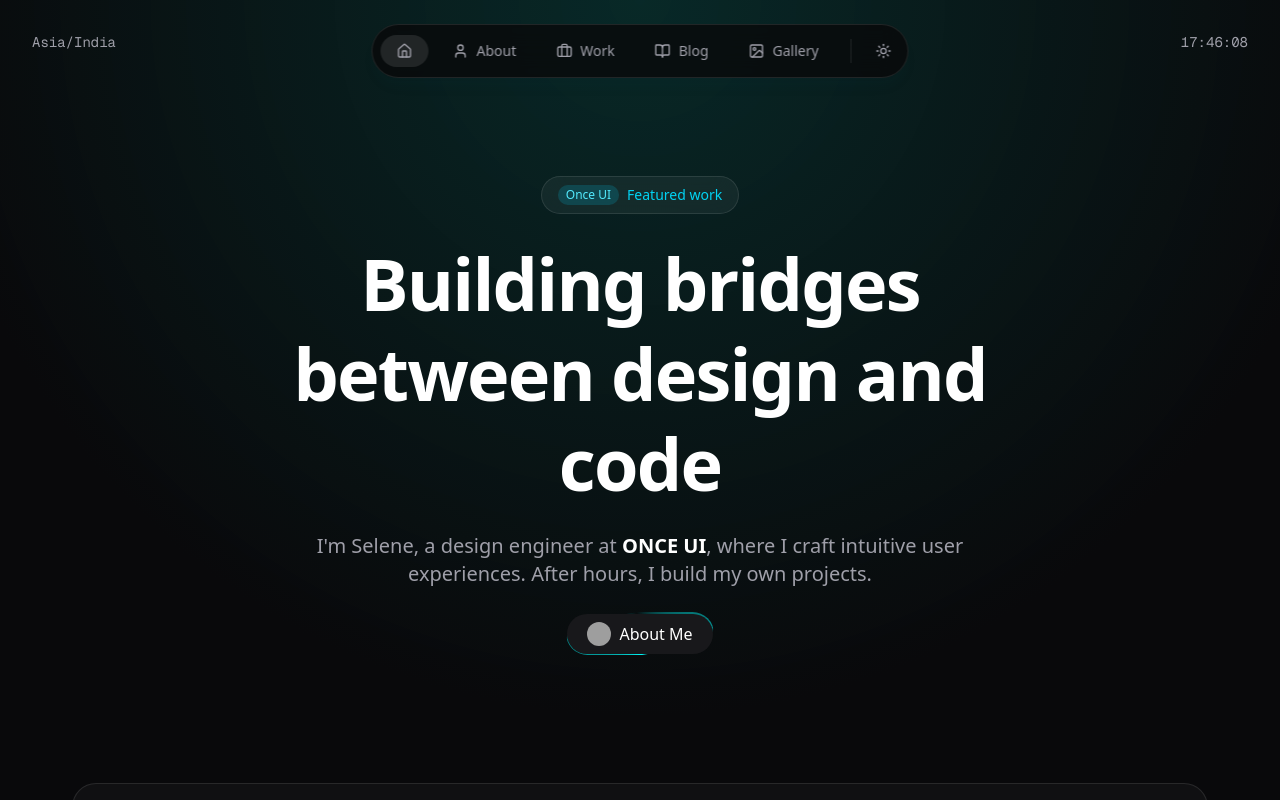
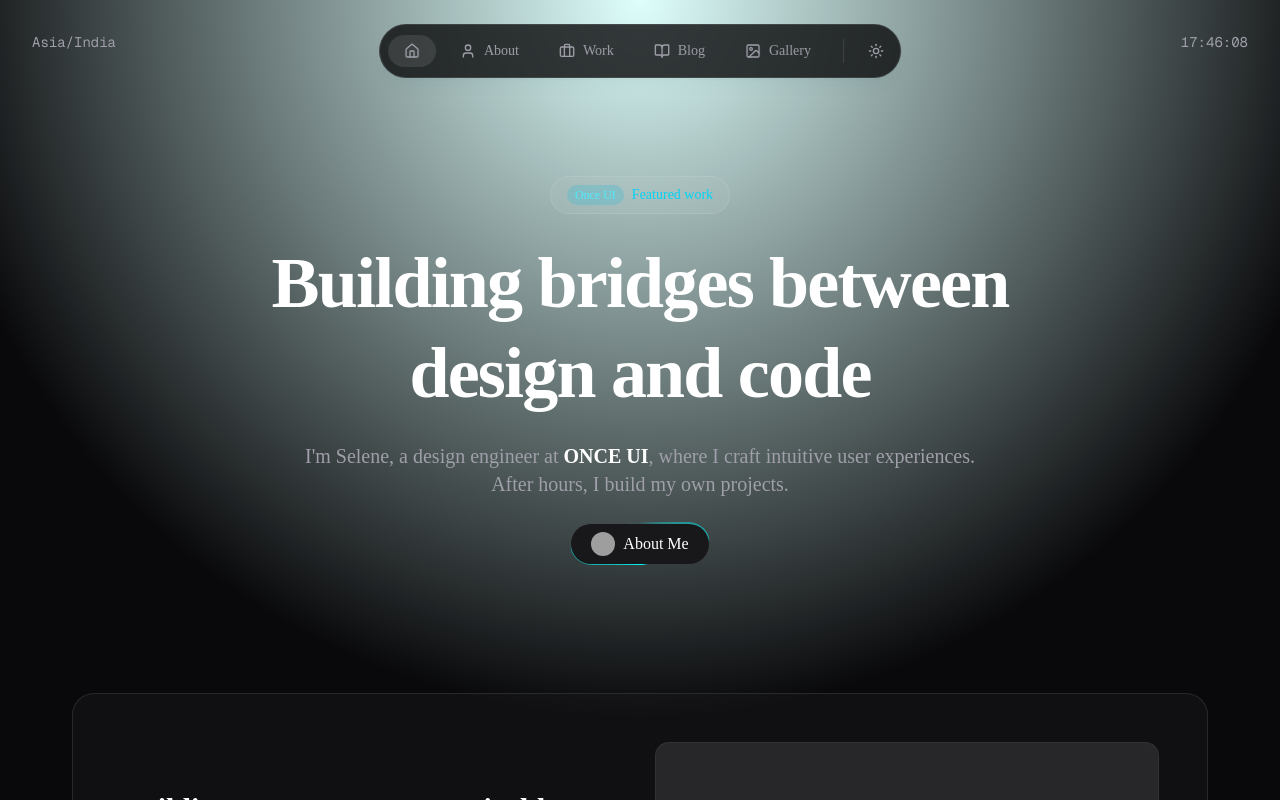
Before and after one commit to codexAbhi007/portfoliov1, a Next.js app: page / in a window 1280 px wide. Shown: the top 800 px of the page. Built offline with nearby package versions, Linux system fonts and the light colour scheme; grey boxes are pictures that could not be loaded.

Commit message:
feat: initial commit

```diff
--- a/src/app/globals.css
+++ b/src/app/globals.css
@@ -1,29 +1,91 @@
 @import "tailwindcss";
+@import "tw-animate-css";
+@import "shadcn/tailwind.css";
 
 @custom-variant dark (&:is(.dark *));
 html {
   scroll-behavior: smooth;
 }
-:root {
-  --background: #fafafa;
-  --foreground: #09090b;
-}
 
 .dark {
-  --background: #09090b;
-  --foreground: #fafafa;
+  --background: oklch(0.145 0 0);
+  --foreground: oklch(0.985 0 0);
+  --card: oklch(0.205 0 0);
+  --card-foreground: oklch(0.985 0 0);
+  --popover: oklch(0.205 0 0);
+  --popover-foreground: oklch(0.985 0 0);
+  --primary: oklch(0.922 0 0);
+  --primary-foreground: oklch(0.205 0 0);
+  --secondary: oklch(0.269 0 0);
+  --secondary-foreground: oklch(0.985 0 0);
+  --muted: oklch(0.269 0 0);
+  --muted-foreground: oklch(0.708 0 0);
+  --accent: oklch(0.269 0 0);
+  --accent-foreground: oklch(0.985 0 0);
+  --destructive: oklch(0.704 0.191 22.216);
+  --border: oklch(1 0 0 / 10%);
+  --input: oklch(1 0 0 / 15%);
+  --ring: oklch(0.556 0 0);
+  --chart-1: oklch(0.809 0.105 251.813);
+  --chart-2: oklch(0.623 0.214 259.815);
+  --chart-3: oklch(0.546 0.245 262.881);
+  --chart-4: oklch(0.488 0.243 264.376);
+  --chart-5: oklch(0.424 0.199 265.638);
+  --sidebar: oklch(0.205 0 0);
+  --sidebar-foreground: oklch(0.985 0 0);
+  --sidebar-primary: oklch(0.488 0.243 264.376);
+  --sidebar-primary-foreground: oklch(0.985 0 0);
+  --sidebar-accent: oklch(0.269 0 0);
+  --sidebar-accent-foreground: oklch(0.985 0 0);
+  --sidebar-border: oklch(1 0 0 / 10%);
+  --sidebar-ring: oklch(0.556 0 0);
 }
 
 @theme inline {
   --color-background: var(--background);
   --color-foreground: var(--foreground);
-  --font-sans: var(--font-geist-sans);
+  --font-sans: var(--font-sans);
   --font-mono: var(--font-geist-mono);
+  --color-sidebar-ring: var(--sidebar-ring);
+  --color-sidebar-border: var(--sidebar-border);
+  --color-sidebar-accent-foreground: var(--sidebar-accent-foreground);
+  --color-sidebar-accent: var(--sidebar-accent);
+  --color-sidebar-primary-foreground: var(--sidebar-primary-foreground);
+  --color-sidebar-primary: var(--sidebar-primary);
+  --color-sidebar-foreground: var(--sidebar-foreground);
+  --color-sidebar: var(--sidebar);
+  --color-chart-5: var(--chart-5);
+  --color-chart-4: var(--chart-4);
+  --color-chart-3: var(--chart-3);
+  --color-chart-2: var(--chart-2);
+  --color-chart-1: var(--chart-1);
+  --color-ring: var(--ring);
+  --color-input: var(--input);
+  --color-border: var(--border);
+  --color-destructive: var(--destructive);
+  --color-accent-foreground: var(--accent-foreground);
+  --color-accent: var(--accent);
+  --color-muted-foreground: var(--muted-foreground);
+  --color-muted: var(--muted);
+  --color-secondary-foreground: var(--secondary-foreground);
+  --color-secondary: var(--secondary);
+  --color-primary-foreground: var(--primary-foreground);
+  --color-primary: var(--primary);
+  --color-popover-foreground: var(--popover-foreground);
+  --color-popover: var(--popover);
+  --color-card-foreground: var(--card-foreground);
+  --color-card: var(--card);
+  --radius-sm: calc(var(--radius) * 0.6);
+  --radius-md: calc(var(--radius) * 0.8);
+  --radius-lg: var(--radius);
+  --radius-xl: calc(var(--radius) * 1.4);
+  --radius-2xl: calc(var(--radius) * 1.8);
+  --radius-3xl: calc(var(--radius) * 2.2);
+  --radius-4xl: calc(var(--radius) * 2.6);
 }
 
 body {
   background-color: var(--background);
-  color: var(--foreground);
   font-family: var(--font-sans);
   background-attachment: fixed;
 }
@@ -52,3 +114,50 @@
 .animate-spin-slow {
   animation: spin-slow 6s linear infinite;
 }
+
+:root {
+  --background: oklch(1 0 0);
+  --foreground: oklch(0.145 0 0);
+  --card: oklch(1 0 0);
+  --card-foreground: oklch(0.145 0 0);
+  --popover: oklch(1 0 0);
+  --popover-foreground: oklch(0.145 0 0);
+  --primary: oklch(0.205 0 0);
+  --primary-foreground: oklch(0.985 0 0);
+  --secondary: oklch(0.97 0 0);
+  --secondary-foreground: oklch(0.205 0 0);
+  --muted: oklch(0.97 0 0);
+  --muted-foreground: oklch(0.556 0 0);
+  --accent: oklch(0.97 0 0);
+  --accent-foreground: oklch(0.205 0 0);
+  --destructive: oklch(0.577 0.245 27.325);
+  --border: oklch(0.922 0 0);
+  --input: oklch(0.922 0 0);
+  --ring: oklch(0.708 0 0);
+  --chart-1: oklch(0.809 0.105 251.813);
+  --chart-2: oklch(0.623 0.214 259.815);
+  --chart-3: oklch(0.546 0.245 262.881);
+  --chart-4: oklch(0.488 0.243 264.376);
+  --chart-5: oklch(0.424 0.199 265.638);
+  --radius: 0.625rem;
+  --sidebar: oklch(0.985 0 0);
+  --sidebar-foreground: oklch(0.145 0 0);
+  --sidebar-primary: oklch(0.205 0 0);
+  --sidebar-primary-foreground: oklch(0.985 0 0);
+  --sidebar-accent: oklch(0.97 0 0);
+  --sidebar-accent-foreground: oklch(0.205 0 0);
+  --sidebar-border: oklch(0.922 0 0);
+  --sidebar-ring: oklch(0.708 0 0);
+}
+
+@layer base {
+  * {
+    @apply border-border outline-ring/50;
+  }
+  body {
+    @apply bg-background text-foreground;
+  }
+  html {
+    @apply font-sans;
+  }
+}
--- /dev/null
+++ b/src/components/ui/button.tsx
@@ -0,0 +1,67 @@
+import * as React from "react"
+import { cva, type VariantProps } from "class-variance-authority"
+import { Slot } from "radix-ui"
+
+import { cn } from "@/lib/utils"
+
+const buttonVariants = cva(
+  "group/button inline-flex shrink-0 items-center justify-center rounded-lg border border-transparent bg-clip-padding text-sm font-medium whitespace-nowrap transition-all outline-none select-none focus-visible:border-ring focus-visible:ring-3 focus-visible:ring-ring/50 active:translate-y-px disabled:pointer-events-none disabled:opacity-50 aria-invalid:border-destructive aria-invalid:ring-3 aria-invalid:ring-destructive/20 dark:aria-invalid:border-destructive/50 dark:aria-invalid:ring-destructive/40 [&_svg]:pointer-events-none [&_svg]:shrink-0 [&_svg:not([class*='size-'])]:size-4",
+  {
+    variants: {
+      variant: {
+        default: "bg-primary text-primary-foreground [a]:hover:bg-primary/80",
+        outline:
+          "border-border bg-background hover:bg-muted hover:text-foreground aria-expanded:bg-muted aria-expanded:text-foreground dark:border-input dark:bg-input/30 dark:hover:bg-input/50",
+        secondary:
+          "bg-secondary text-secondary-foreground hover:bg-secondary/80 aria-expanded:bg-secondary aria-expanded:text-secondary-foreground",
+        ghost:
+          "hover:bg-muted hover:text-foreground aria-expanded:bg-muted aria-expanded:text-foreground dark:hover:bg-muted/50",
+        destructive:
+          "bg-destructive/10 text-destructive hover:bg-destructive/20 focus-visible:border-destructive/40 focus-visible:ring-destructive/20 dark:bg-destructive/20 dark:hover:bg-destructive/30 dark:focus-visible:ring-destructive/40",
+        link: "text-primary underline-offset-4 hover:underline",
+      },
+      size: {
+        default:
+          "h-8 gap-1.5 px-2.5 has-data-[icon=inline-end]:pr-2 has-data-[icon=inline-start]:pl-2",
+        xs: "h-6 gap-1 rounded-[min(var(--radius-md),10px)] px-2 text-xs in-data-[slot=button-group]:rounded-lg has-data-[icon=inline-end]:pr-1.5 has-data-[icon=inline-start]:pl-1.5 [&_svg:not([class*='size-'])]:size-3",
+        sm: "h-7 gap-1 rounded-[min(var(--radius-md),12px)] px-2.5 text-[0.8rem] in-data-[slot=button-group]:rounded-lg has-data-[icon=inline-end]:pr-1.5 has-data-[icon=inline-start]:pl-1.5 [&_svg:not([class*='size-'])]:size-3.5",
+        lg: "h-9 gap-1.5 px-2.5 has-data-[icon=inline-end]:pr-3 has-data-[icon=inline-start]:pl-3",
+        icon: "size-8",
+        "icon-xs":
+          "size-6 rounded-[min(var(--radius-md),10px)] in-data-[slot=button-group]:rounded-lg [&_svg:not([class*='size-'])]:size-3",
+        "icon-sm":
+          "size-7 rounded-[min(var(--radius-md),12px)] in-data-[slot=button-group]:rounded-lg",
+        "icon-lg": "size-9",
+      },
+    },
+    defaultVariants: {
+      variant: "default",
+      size: "default",
+    },
+  }
+)
+
+function Button({
+  className,
+  variant = "default",
+  size = "default",
+  asChild = false,
+  ...props
+}: React.ComponentProps<"button"> &
+  VariantProps<typeof buttonVariants> & {
+    asChild?: boolean
+  }) {
+  const Comp = asChild ? Slot.Root : "button"
+
+  return (
+    <Comp
+      data-slot="button"
+      data-variant={variant}
+      data-size={size}
+      className={cn(buttonVariants({ variant, size, className }))}
+      {...props}
+    />
+  )
+}
+
+export { Button, buttonVariants }
```
Also changed, not shown: components.json (added), 1 other file (tests, documents, lock files or other folders).
